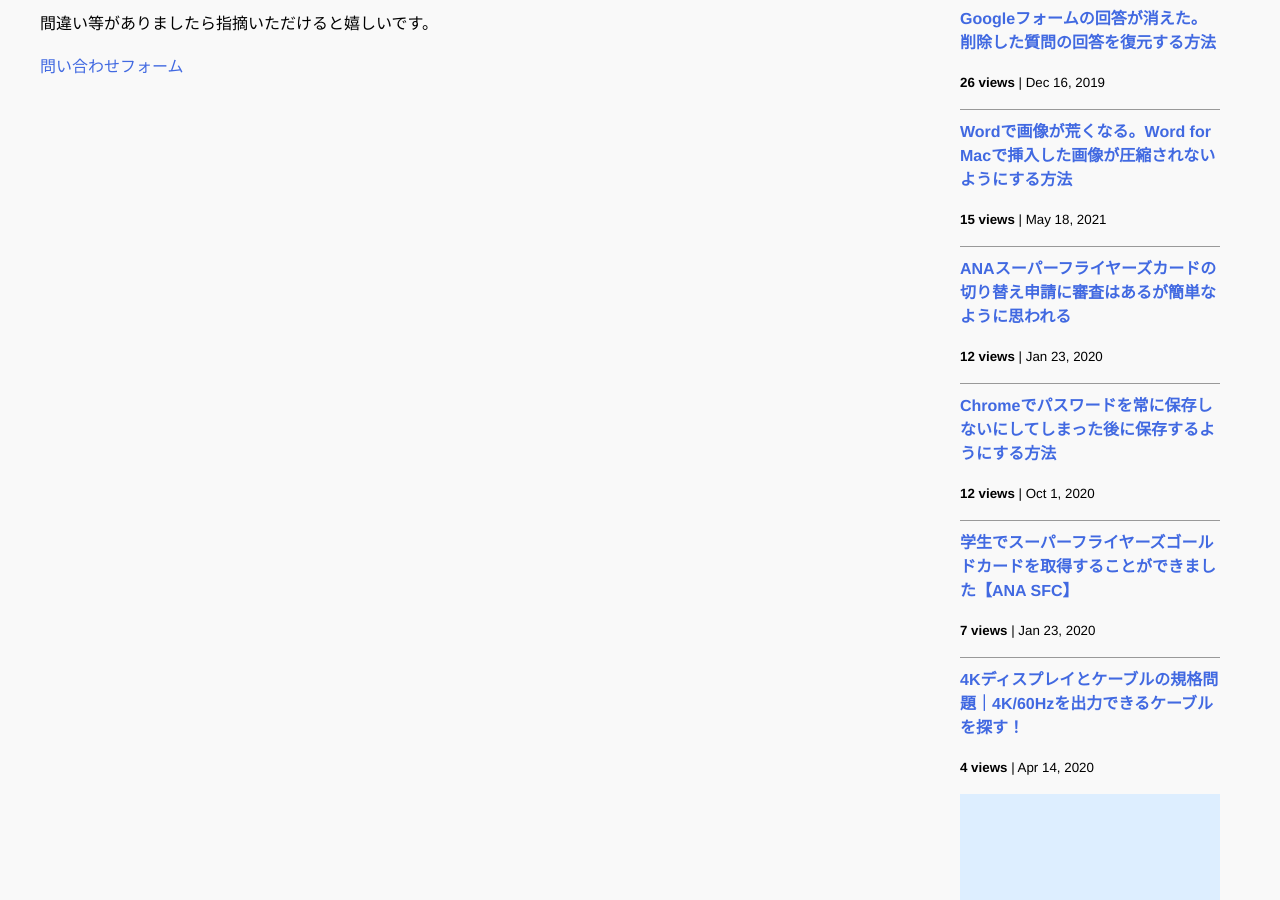
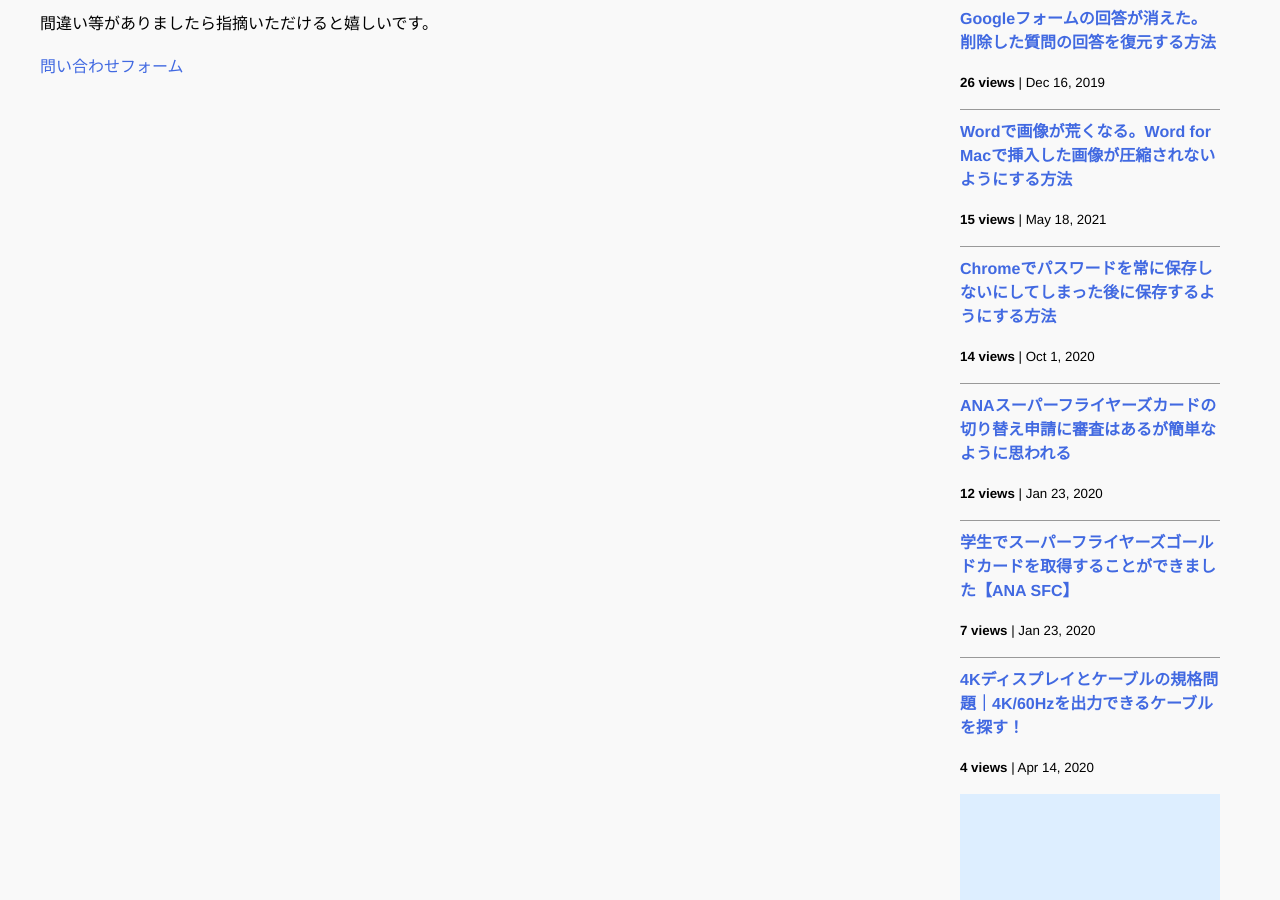
Before and after one commit to iwanaminami/shoyaiwaname, a Jekyll site: the page built from about.markdown, in a window 1280 px wide and 900 px high, scrolled down 991 px. Built offline with Jekyll 4.4.1, drawn with Linux system fonts in a browser that asks for light colours; nearby versions of some CDN libraries; comment, search, counter and statistics services are not loaded.

Commit message:
chore(ga): update _data/popularposts.yml 20260817-1752

```diff
--- a/_data/popularposts.yml
+++ b/_data/popularposts.yml
@@ -7,10 +7,10 @@ side:
     url: "/"
   - view: 15
     url: "/2021/05/18/image-compression-word.html"
+  - view: 14
+    url: "/2020/10/01/googlepassword.html"
   - view: 12
     url: "/2020/01/23/sfc-judge.html"
-  - view: 12
-    url: "/2020/10/01/googlepassword.html"
   - view: 7
     url: "/2020/01/23/sfcgold.html"
   - view: 4
```
